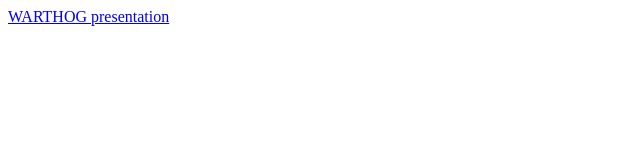
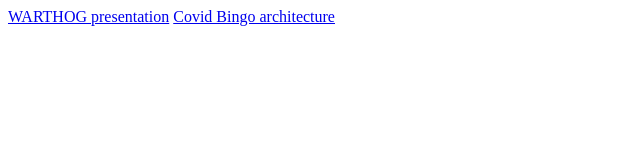
Before and after one commit to mesketh/chorleyboy.github.io, a plain HTML site: page index.html in a window 1280 px wide. Shown: the whole page, without its empty margins (0-640 px from the left). Drawn offline with Linux system fonts and the light colour scheme.

Commit message:
Update index.html

```diff
--- a/index.html
+++ b/index.html
@@ -2,6 +2,7 @@
   <head>
   </head>
   <body>
-<a href="./WARTHOG-DigitalChampionsMeetup-Presentation/index.html">WARTHOG presentation</a>
-    </body>
-    </html>
+      <a href="./WARTHOG-DigitalChampionsMeetup-Presentation/index.html">WARTHOG presentation</a>
+      <a href="./architecture/CovidBingo-Architecture.png">Covid Bingo architecture</a>
+  </body>
+</html>
```
